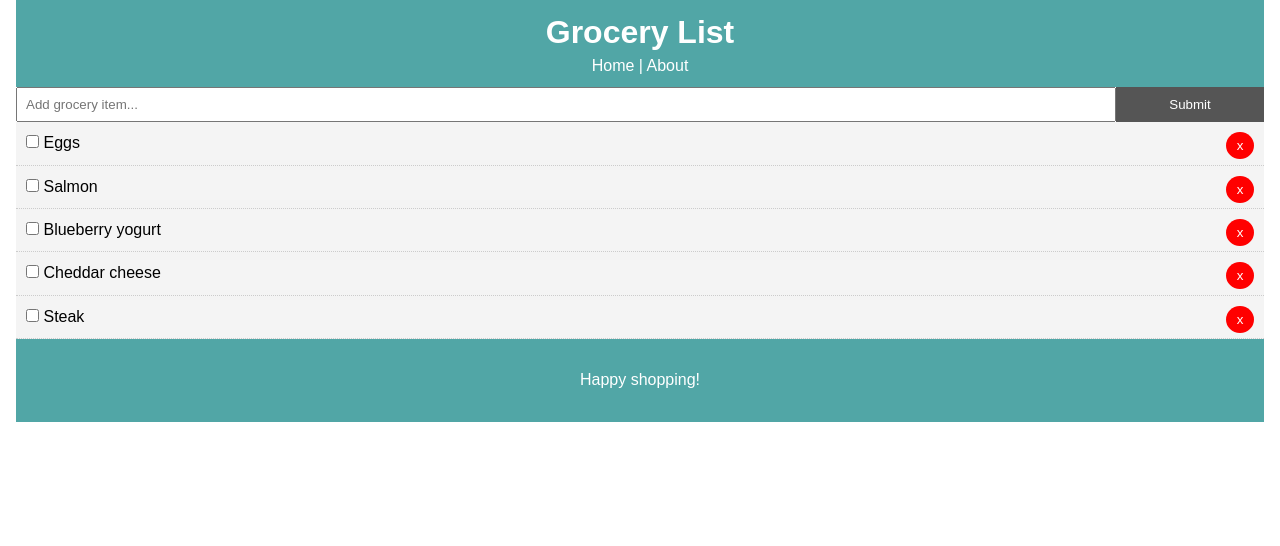
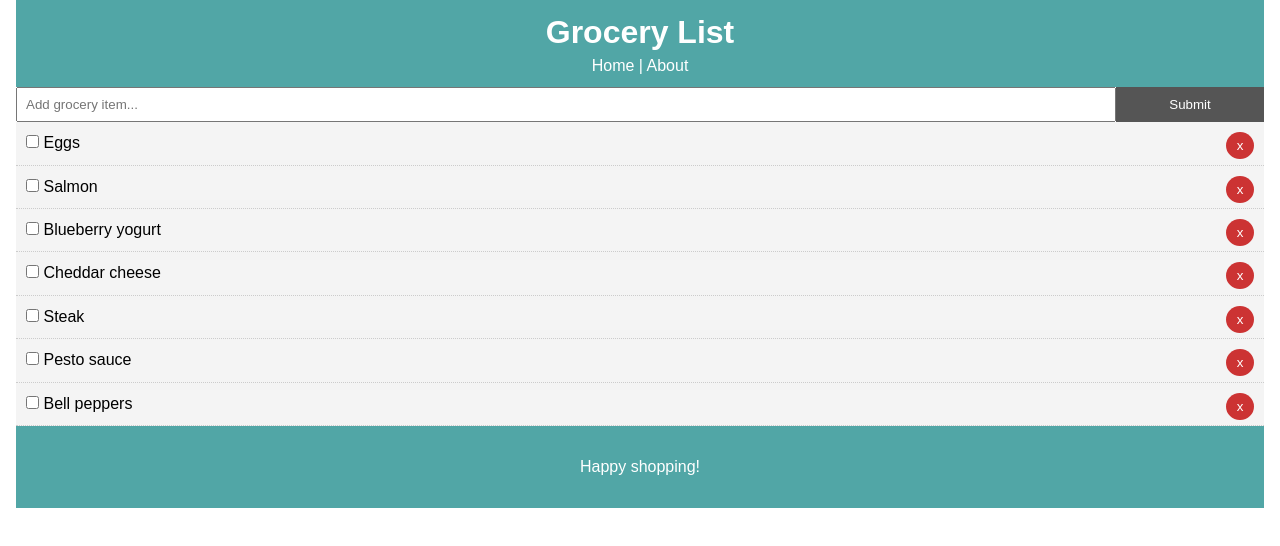
Before and after one commit to codecaviette/react-grocerylist, a React (Create React App) app: page / in a window 1280 px wide. Shown: the top 546 px of the page. Built offline with nearby package versions, Linux system fonts and the light colour scheme.

Commit message:
Darken color of X button

```diff
--- a/src/App.js
+++ b/src/App.js
@@ -39,6 +39,16 @@ class App extends Component {
       {
         id: uuidv4(),
         title: 'Steak',
+        completed: false
+      },
+      {
+        id: uuidv4(),
+        title: 'Pesto sauce',
+        completed: false
+      },
+      {
+        id: uuidv4(),
+        title: 'Bell peppers',
         completed: false
       }
     ],
--- a/src/components/TodoItem.js
+++ b/src/components/TodoItem.js
@@ -42,7 +42,7 @@ TodoItem.propTypes = {
 
 // Used in top-level return
 const btnStyle = {
-    background: 'red',
+    background: '#CC3333',
     color: '#fff',
     border: 'none',
     padding: '6px 10.5px',
```
